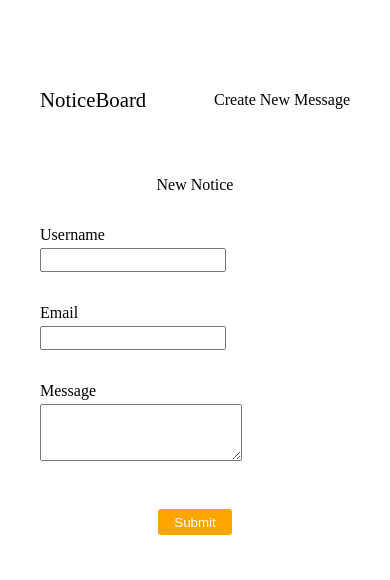
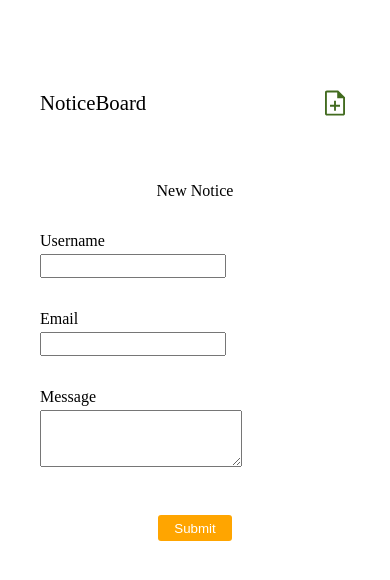
Before and after one commit to Ayoroq/message-board-frontend, a React app: page /new in a window 390 px wide. Shown: the top 580 px of the page. Built offline with nearby package versions, Linux system fonts and the light colour scheme; the HTML template or start-up script is replaced by a standard one.

Commit message:
Made more css styling changes

```diff
--- a/src/components/Card.jsx
+++ b/src/components/Card.jsx
@@ -26,7 +26,7 @@ export default function Card({ message, setData }) {
         <div className={styles.deleteContainer}>
           <button className={styles.deleteButton}>
             <svg
-              width="15"
+              width="20"
               height="20"
               viewBox="0 0 48 48"
               fill="none"
--- a/src/components/Navbar.jsx
+++ b/src/components/Navbar.jsx
@@ -1,14 +1,32 @@
-import style from '../styles.module.css'
-import { useNavigate } from 'react-router'
+import style from "../styles.module.css";
+import { useNavigate } from "react-router";
 
-export default function Navbar(){
-    const navigate = useNavigate()
-    return(
-        <nav className={style.nav}>
-            <div className={style.logo} onClick={() => navigate('/')}>NoticeBoard</div>
-            <div className={style.links}>
-                <a href="/new" className={style.new}>Create New Message</a>
-            </div>
-        </nav>
-    )
+export default function Navbar() {
+  const navigate = useNavigate();
+  return (
+    <nav className={style.nav}>
+      <div className={style.logo} onClick={() => navigate("/")}>
+        NoticeBoard
+      </div>
+      <div className={style.links} onClick = {() => navigate("/new")}>
+        <p className={style.newMessage}>Create new message</p>
+        <svg
+          width="20"
+          height="20"
+          viewBox="0 0 48 48"
+          fill="none"
+          xmlns="http://www.w3.org/2000/svg"
+          className={style.newMessageIcon}
+        >
+          <g id="Material Symbols Icon 1">
+            <path
+              id="Vector"
+              d="M22.5 36.3H25.5V29.85H32V26.85H25.5V20.35H22.5V26.85H16V29.85H22.5V36.3ZM11 44C10.2 44 9.5 43.7 8.9 43.1C8.3 42.5 8 41.8 8 41V7C8 6.2 8.3 5.5 8.9 4.9C9.5 4.3 10.2 4 11 4H29.05L40 14.95V41C40 41.8 39.7 42.5 39.1 43.1C38.5 43.7 37.8 44 37 44H11ZM27.55 16.3V7H11V41H37V16.3H27.55Z"
+              fill="#426B1F"
+            />
+          </g>
+        </svg>
+      </div>
+    </nav>
+  );
 }
--- a/src/styles.module.css
+++ b/src/styles.module.css
@@ -26,10 +26,10 @@
   cursor: pointer;
 }
 
-.new {
-  text-decoration: none;
+.links{
   cursor: pointer;
-  color: black;
+  display: flex;
+  align-items: center;
 }
 
 /* Card */
@@ -46,6 +46,12 @@
   gap: 1rem;
   padding: 1rem;
   border-radius: 3px;
+  transition: background-color 0.3s ease-out;
+  cursor: pointer;
+}
+
+.card:hover{
+  background-color: aliceblue;
 }
 .card p {
   text-align: left;
@@ -134,6 +140,13 @@ label {
 }
 
 @media (max-width: 600px) {
+  .newMessage{
+    display: none;
+  }
+  .newMessageIcon{
+    width: 30px;
+    height: 30px;
+  }
   .form p {
     flex-direction: column;
     align-items: flex-start;
```
